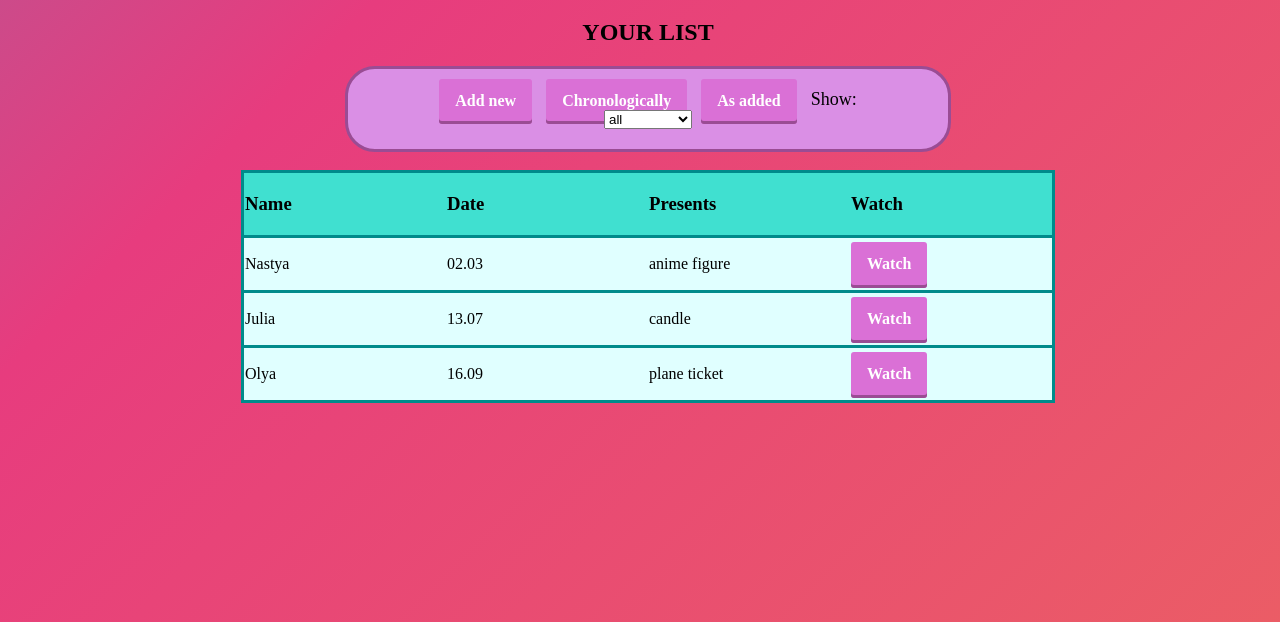
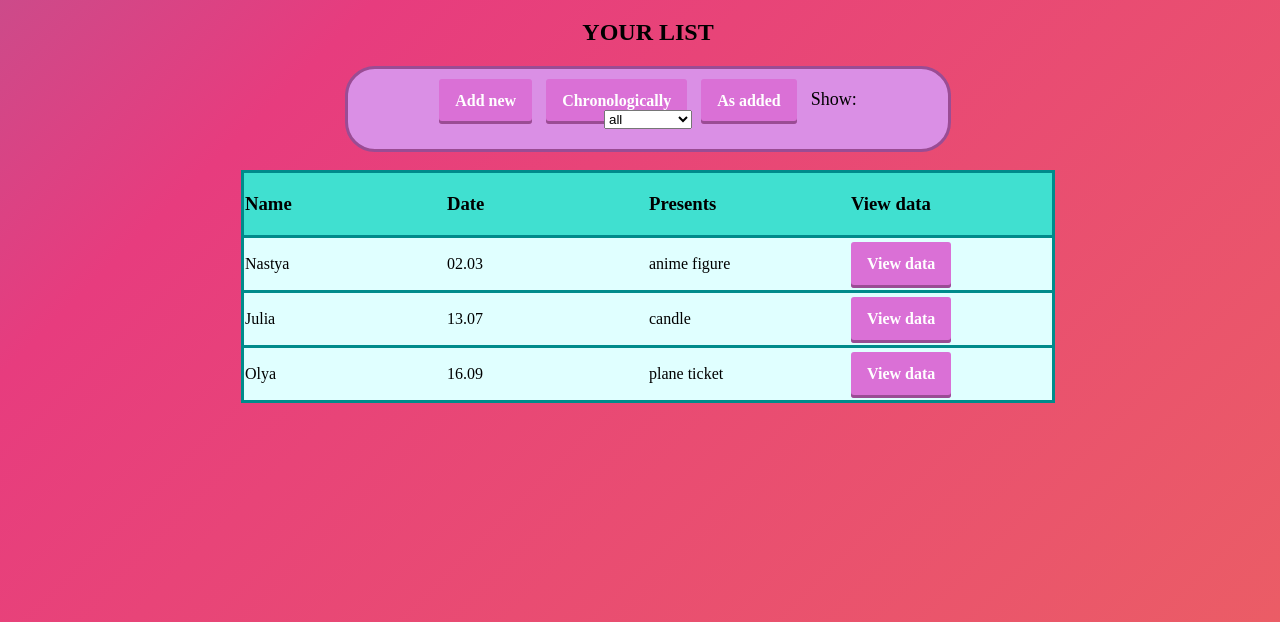
Before and after one commit to OlyaGrekova/webproject, a Flask app: page /main/1 in a window 1280 px wide. Shown: the part 162-784 px from the top of the page. Run offline with Flask 3, Linux system fonts and the light colour scheme; a user stored in the database is signed in; data comes from the database, SQL or seed files in the repository.

Commit message:
buttons2

```diff
--- a/main.py
+++ b/main.py
@@ -15,7 +15,6 @@ login_manager = LoginManager()
 login_manager.init_app(app)
 
 id = None
-
 name = 'Юля'
 date = '.'.join('13.07.2007'.split('.')[:-1]) + '.' + str((dt.datetime.now().date())).split('-')[0]
 now = str((dt.datetime.now().date())).split('-')
--- a/static/css/style.css
+++ b/static/css/style.css
@@ -29,6 +29,7 @@ aside {
 th {
   background: #40E0D0;
 }
+
 td {
   border-top: 3px solid rgb(0, 139, 139);
   background: #E0FFFF;
--- a/templates/change.html
+++ b/templates/change.html
@@ -17,6 +17,7 @@
             {% endfor %}
         </ul>
     <a class="button3" href="/watch"><span>Save</span></a>
-    <a class="button3" href="/watch"><span>Delete</span></a></form3>
+    <a class="button3" href="/watch"><span>Delete</span></a>
+    </form3>
     </body>
 </html>
--- a/templates/main.html
+++ b/templates/main.html
@@ -27,7 +27,7 @@
           <th class="col1"><h3>Name</h3></th>
           <th class="col1"><h3>Date</h3></th>
           <th class="col1"><h3>Presents</h3></th>
-          <th class="col1"><h3>Watch</h3></th>
+          <th class="col1"><h3>View data</h3></th>
         </tr>
       </thead>
       <tbody>
@@ -36,7 +36,7 @@
           {% for el in elem %}
               <td class="col1">{{ el }}</td>
           {% endfor %}
-          <td class="col1"><a class="button3" href="/watch"><span>Watch</span></a></td>
+          <td class="col1"><a class="button3" href="/watch"><span>View data</span></a></td>
         </tr>
       {% endfor %}
       </tbody>
--- a/templates/watch.html
+++ b/templates/watch.html
@@ -17,6 +17,6 @@
             {% endfor %}
         </ul>
         <a class="button3" href="/change"><span>Change</span></a>
-    </form3>
+        </form3>
 </body>
 </html>
```
Also changed, not shown: forms.py (line endings or trailing spaces).
